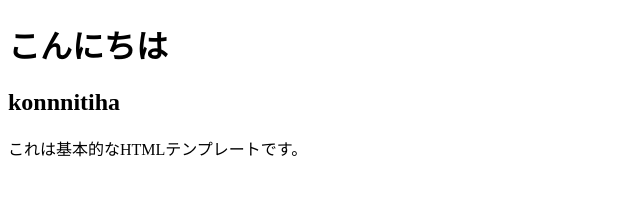
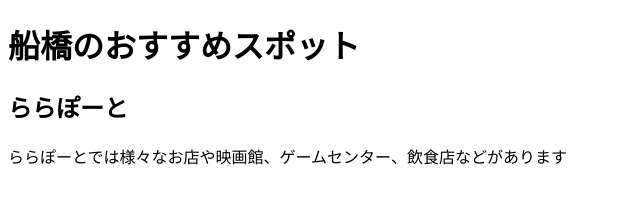
Before and after one commit to yamada1005/tanaka.githob.io, a plain HTML site: page index.html in a window 1280 px wide. Shown: the whole page, without its empty margins (0-640 px from the left). Drawn offline with Linux system fonts and the light colour scheme.

Commit message:
Update index.html

```diff
--- a/index.html
+++ b/index.html
@@ -9,11 +9,11 @@
 
     <link rel="stylesheet" href="test1.css">
 </head>
-    <h1>こんにちは</h1>
+    <h1>船橋のおすすめスポット</h1>
 <body>
 
-    <h2>konnnitiha</h2>
-    <p>これは基本的なHTMLテンプレートです。</p>
+    <h2>ららぽーと</h2>
+    <p>ららぽーとでは様々なお店や映画館、ゲームセンター、飲食店などがあります</p>
 
 </body>
 </html>
```
